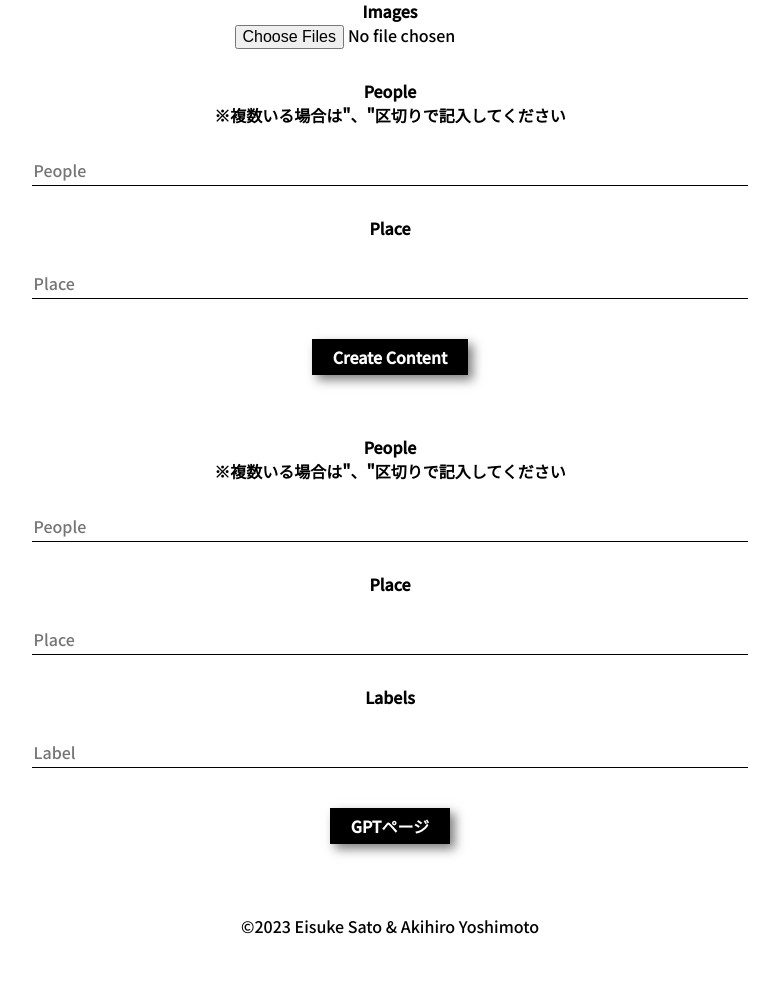
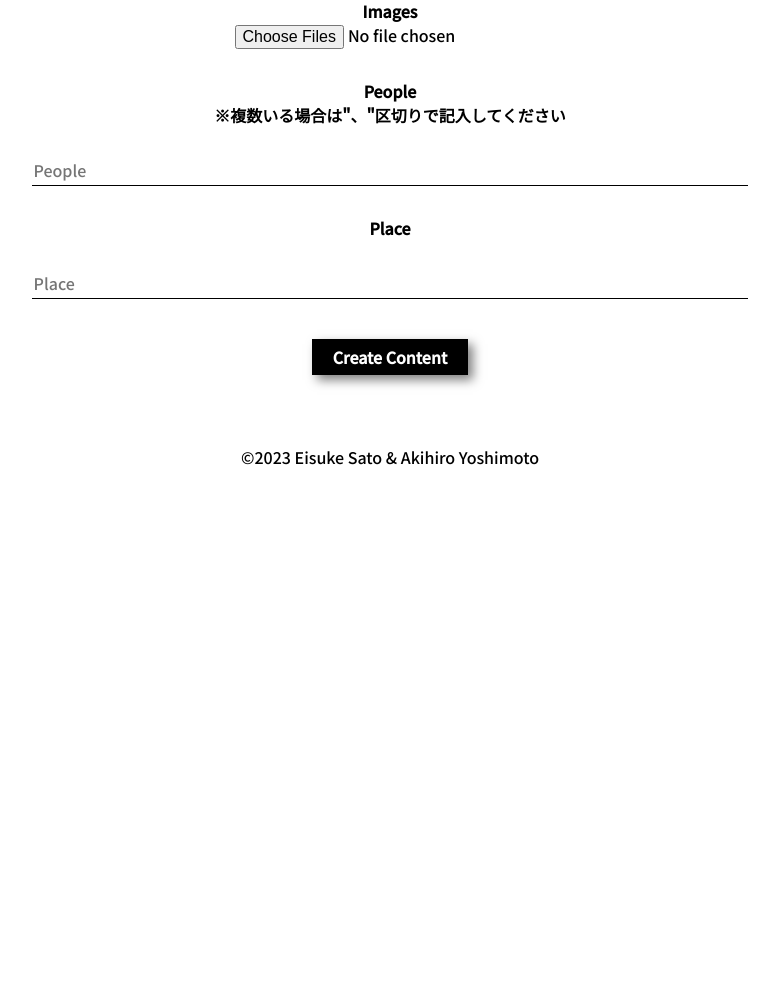
Before and after one commit to Hhelibebcnofne/Copy_of_hackathon, a Flask app: page / in a window 1280 px wide. Shown: the part 951-1949 px from the top of the page, without its empty margins (250-1029 px from the left). After the commit the page ends 1416 px from the top, so only its background shows below. Run offline with Flask 3, Linux system fonts and the light colour scheme; some web fonts are replaced.

Commit message:
無駄な部分を削除

```diff
--- a/templates/index.html
+++ b/templates/index.html
@@ -45,7 +45,7 @@
                 <input type="submit" value="Create Content" class="btn filled">
             </form>
         </div>
-        <div class="options">
+        <!-- <div class="options">
             <form action="/gpt" method="POST" enctype="multipart/form-data">
                 <div class="cp_iptxt">
                     <label>People<br>※複数いる場合は"、"区切りで記入してください</label>
@@ -61,7 +61,7 @@
                 </div>
                 <input type="submit" value="GPTページ" class="btn filled">
             </form>
-        </div>
+        </div> -->
     </div>
 </div>
 {% endblock %}
```
Also changed, not shown: 1 other file.
